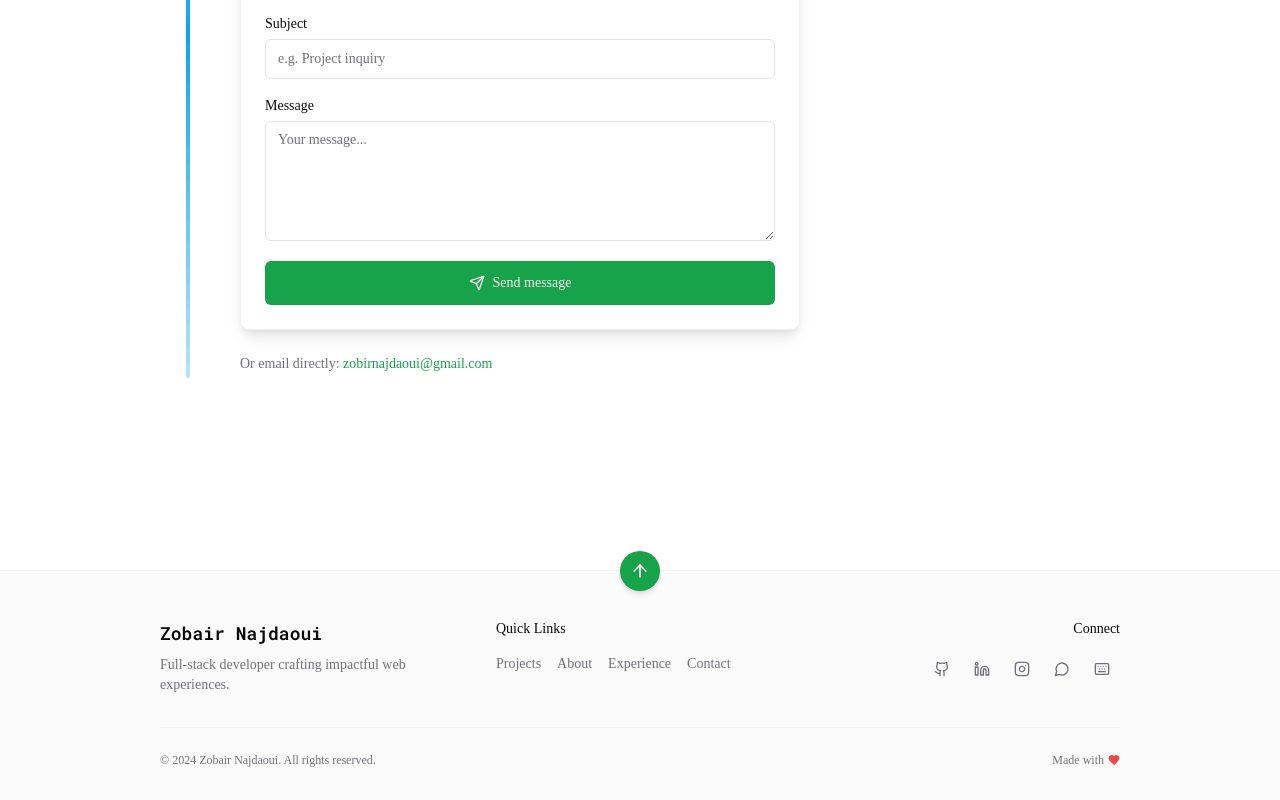
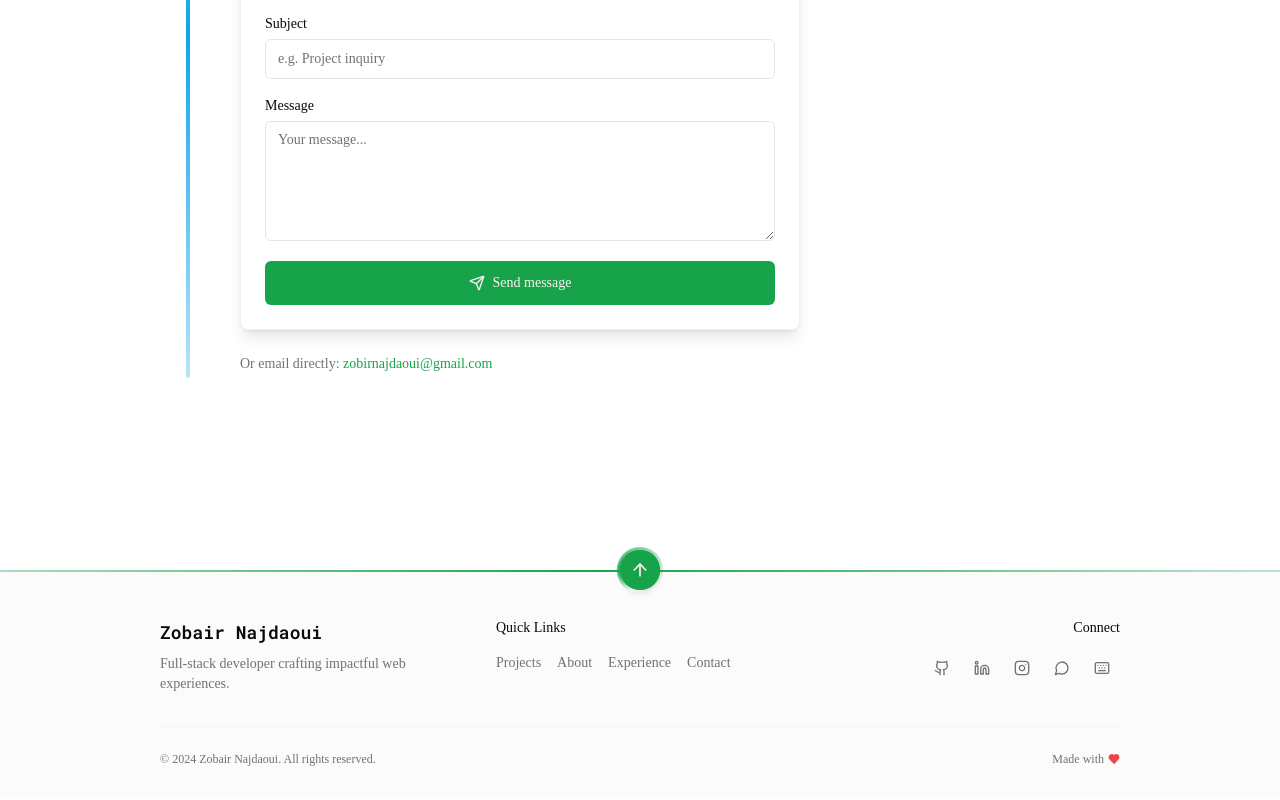
Before and after one commit to ilorez/portfolio, a Next.js app: page / in a window 1280 px wide. Shown: the part 5087-5887 px from the top of the page. Built offline with nearby package versions, Linux system fonts and the light colour scheme.

Commit message:
feat: Implement animated border effects in Footer component for enhanced visual appeal

```diff
--- a/app/globals.css
+++ b/app/globals.css
@@ -107,3 +107,76 @@
     @apply min-h-screen bg-background text-foreground antialiased;
   }
 }
+
+/* Animated border effects */
+@keyframes border-flow {
+  0% {
+    background-position: 0% 50%;
+  }
+  100% {
+    background-position: 200% 50%;
+  }
+}
+
+@keyframes spin-border {
+  from {
+    transform: rotate(0deg);
+  }
+  to {
+    transform: rotate(360deg);
+  }
+}
+
+.animated-border-top {
+  position: relative;
+}
+
+.animated-border-top::before {
+  content: '';
+  position: absolute;
+  top: 0;
+  left: 0;
+  right: 0;
+  height: 2px;
+  background: linear-gradient(
+    90deg,
+    transparent 0%,
+    hsl(var(--primary) / 0.3) 25%,
+    hsl(var(--primary)) 50%,
+    hsl(var(--primary) / 0.3) 75%,
+    transparent 100%
+  );
+  background-size: 200% 100%;
+  animation: border-flow 3s linear infinite;
+}
+
+.animated-button-border {
+  position: relative;
+  z-index: 1;
+}
+
+.animated-button-border::before {
+  content: '';
+  position: absolute;
+  inset: -3px;
+  border-radius: 50%;
+  background: conic-gradient(
+    from 0deg,
+    transparent 0deg,
+    hsl(var(--secondary)) 60deg,
+    hsl(var(--primary) / 0.9) 120deg,
+    transparent 360deg,
+    transparent 360deg
+  );
+  animation: spin-border 2s linear infinite;
+  z-index: -1;
+}
+
+.animated-button-border::after {
+  content: '';
+  position: absolute;
+  inset: 0;
+  border-radius: 50%;
+  background: hsl(var(--primary));
+  z-index: -1;
+}
--- a/components/global/Footer.tsx
+++ b/components/global/Footer.tsx
@@ -33,7 +33,7 @@ export default function Footer() {
       className={cn(
         'relative w-full mt-12 md:mt-16',
         'bg-zinc-50/80 dark:bg-zinc-900/60',
-        'border-t border-border/30'
+        'animated-border-top'
       )}
     >
       {/* Back to Top */}
@@ -41,6 +41,7 @@ export default function Footer() {
         <button
           onClick={scrollToTop}
           className={cn(
+            'animated-button-border',
             'flex items-center justify-center w-10 h-10 rounded-full',
             'bg-primary text-primary-foreground',
             'shadow-md hover:shadow-lg hover:-translate-y-0.5',
```
